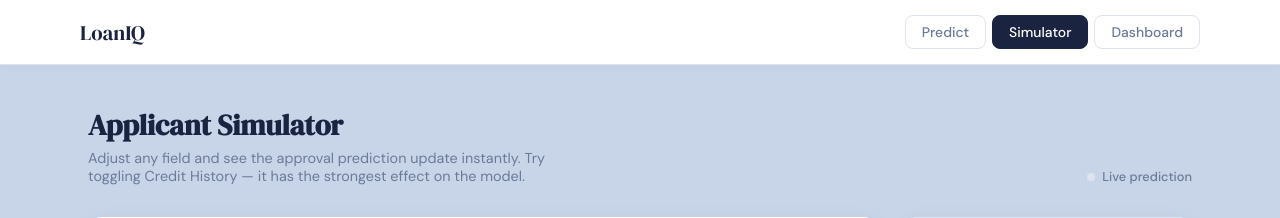
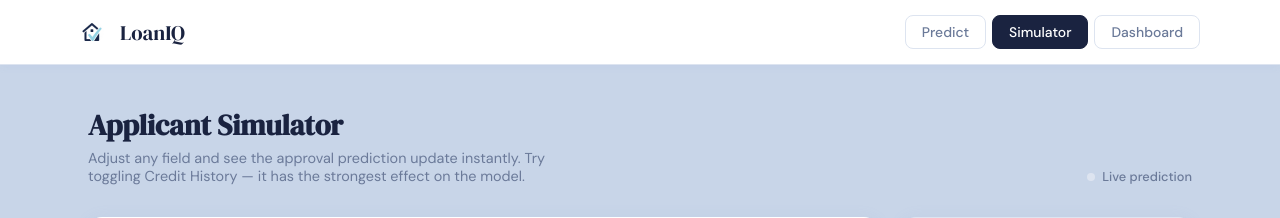
Before and after one commit to Mohit26-BM/Python_Machine_Learning, a Flask app: page /simulate in a window 1280 px wide. Shown: the top 218 px of the page. Run offline with Flask 3, Linux system fonts and the light colour scheme; data that the repository does not hold is empty; parts of the project's set-up code (start-up, migrations or seed data) failed here and were passed over; some libraries are stand-ins or nearby versions.

Commit message:
Fix HTML structure and formatting in simulate.html

```diff
--- a/Loan_Prediction_SVC/templates/simulate.html
+++ b/Loan_Prediction_SVC/templates/simulate.html
@@ -1,23 +1,32 @@
-<!DOCTYPE html>
+<!doctype html>
 <html lang="en">
     <head>
-      <meta charset="UTF-8">
-      <meta name="viewport" content="width=device-width, initial-scale=1.0">
+        <meta charset="UTF-8" />
+        <meta name="viewport" content="width=device-width, initial-scale=1.0" />
         <title>LoanIQ — Applicant Simulator</title>
-      <link rel="preconnect" href="https://fonts.googleapis.com">
-      <link href="https://fonts.googleapis.com/css2?family=DM+Sans:wght@300;400;500;600;700&family=DM+Serif+Display&display=swap" rel="stylesheet">
-      <link rel="stylesheet" href="{{ url_for('static', filename='css/style.css') }}">
-      <link rel="stylesheet" href="{{ url_for('static', filename='css/simulate.css') }}">
-      <link rel="icon" type="image/x-icon" href="{{ url_for('static', filename='favicon.ico') }}">
+        <link rel="preconnect" href="https://fonts.googleapis.com" />
+        <link
+            href="https://fonts.googleapis.com/css2?family=DM+Sans:wght@300;400;500;600;700&family=DM+Serif+Display&display=swap"
+            rel="stylesheet"
+        />
+        <link rel="stylesheet" href="{{ url_for('static', filename='css/style.css') }}" />
+        <link rel="stylesheet" href="{{ url_for('static', filename='css/simulate.css') }}" />
+        <link rel="icon" type="image/x-icon" href="{{ url_for('static', filename='favicon.ico') }}" />
     </head>
     <body class="dash-body">
         <!-- Navbar — matches dashboard.html exactly -->
         <nav class="navbar">
             <div class="nav-inner">
-            <a href="/" class="nav-brand">LoanIQ</a>
+                <a href="/" class="nav-brand">
+                    <img
+                        src="{{ url_for('static', filename='favicon.ico') }}"
+                        style="width: 24px; height: 24px; margin-right: 8px; vertical-align: middle"
+                    />
+                    LoanIQ
+                </a>
                 <div class="nav-links">
-               <a href="/predict"   class="nav-pill">Predict</a>
-               <a href="/simulate"  class="nav-pill active">Simulator</a>
+                    <a href="/predict" class="nav-pill">Predict</a>
+                    <a href="/simulate" class="nav-pill active">Simulator</a>
                     <a href="/dashboard" class="nav-pill">Dashboard</a>
                 </div>
             </div>
@@ -26,7 +35,10 @@
             <div class="sim-header">
                 <div class="sim-header-left">
                     <h1>Applicant Simulator</h1>
-               <p>Adjust any field and see the approval prediction update instantly. Try toggling Credit History — it has the strongest effect on the model.</p>
+                    <p>
+                        Adjust any field and see the approval prediction update instantly. Try toggling Credit History —
+                        it has the strongest effect on the model.
+                    </p>
                 </div>
                 <div class="sim-live">
                     <span class="sim-live-dot" id="liveDot"></span>
@@ -88,15 +100,15 @@
                     <div class="sim-grid-2">
                         <div class="sim-field">
                             <label>Applicant Income (₹)</label>
-                     <input type="number" id="applicant_income" placeholder="e.g. 5000" min="1" value="5000"/>
+                            <input type="number" id="applicant_income" placeholder="e.g. 5000" min="1" value="5000" />
                         </div>
                         <div class="sim-field">
                             <label>Co-applicant Income (₹)</label>
-                     <input type="number" id="coapplicant_income" placeholder="e.g. 0" min="0" value="0"/>
+                            <input type="number" id="coapplicant_income" placeholder="e.g. 0" min="0" value="0" />
                         </div>
                         <div class="sim-field">
                             <label>Loan Amount (₹ thousands)</label>
-                     <input type="number" id="loan_amount" placeholder="e.g. 128" min="1" value="128"/>
+                            <input type="number" id="loan_amount" placeholder="e.g. 128" min="1" value="128" />
                         </div>
                         <div class="sim-field">
                             <label>Loan Term (months)</label>
@@ -115,11 +127,13 @@
                         </div>
                     </div>
                     <div class="sim-section-label">Credit History</div>
-               <p class="credit-hint">Credit history is the single strongest predictor — toggle it to see the biggest swing.</p>
+                    <p class="credit-hint">
+                        Credit history is the single strongest predictor — toggle it to see the biggest swing.
+                    </p>
                     <div class="credit-toggle">
-                  <input type="radio" name="creditHistory" id="creditGood" value="1" checked/>
+                        <input type="radio" name="creditHistory" id="creditGood" value="1" checked />
                         <label for="creditGood">✓ Good (1)</label>
-                  <input type="radio" name="creditHistory" id="creditBad" value="0"/>
+                        <input type="radio" name="creditHistory" id="creditBad" value="0" />
                         <label for="creditBad">✗ Bad (0)</label>
                     </div>
                 </div>
```
Lines whose indentation alone changed are shown as unchanged.
